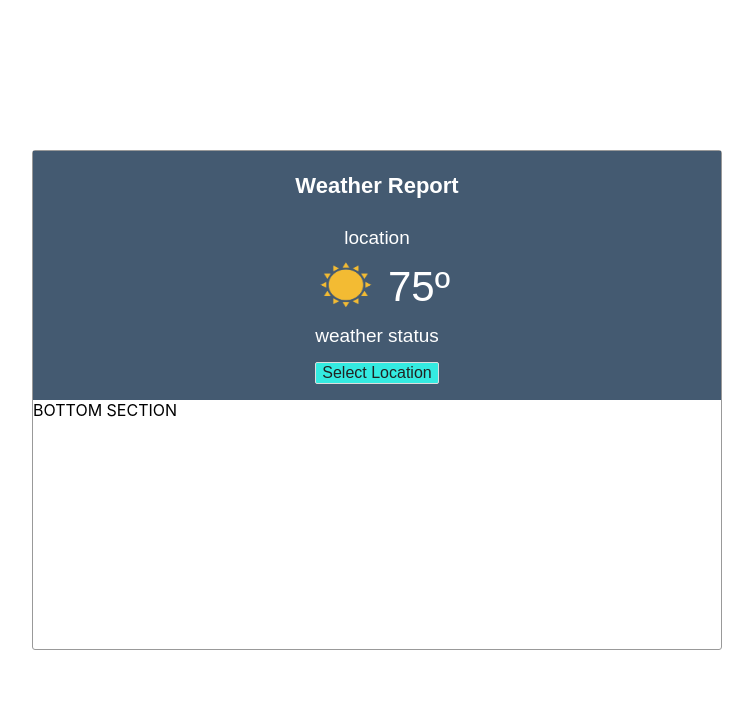
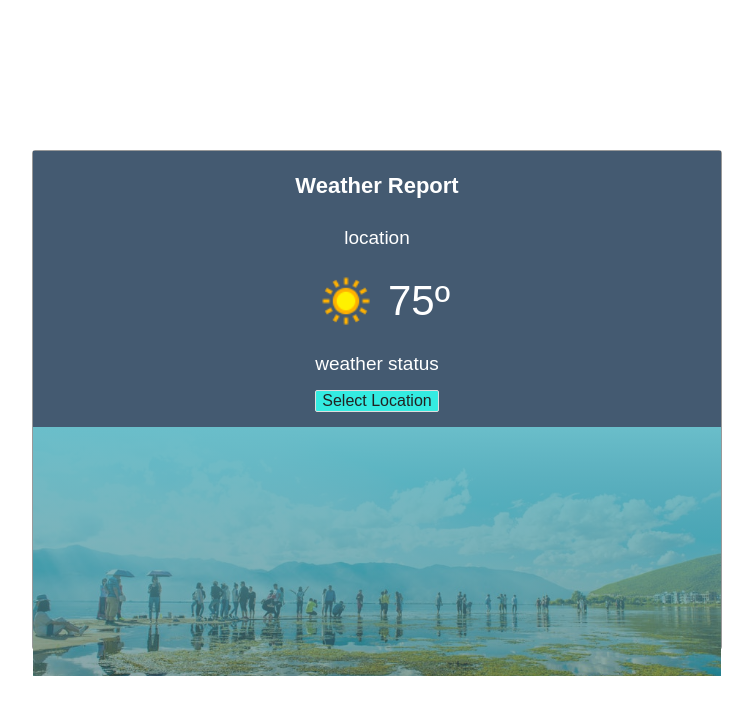
Before and after one commit to dforestell/weather-report, a React (Create React App) app: page / in a window 1280 px wide. Shown: the top 714 px of the page, without its empty margins (263-1016 px from the left). Built offline with nearby package versions, Linux system fonts and the light colour scheme.

Commit message:
add centered and sized background image to the bottom section

```diff
--- a/src/components/bottomSection.jsx
+++ b/src/components/bottomSection.jsx
@@ -1,4 +1,6 @@
 import React from 'react';
+
+import './bottomSection.scss';
 
 export default class BottomSection extends React.Component {
     constructor(props){
@@ -10,7 +12,7 @@ export default class BottomSection extends React.Component {
 
     render(){
         return(
-            <div>BOTTOM SECTION</div>
+            <div className="bottom-container"></div>
         )
     }
 }
--- a/src/components/bottomSection.scss
+++ b/src/components/bottomSection.scss
@@ -0,0 +1,7 @@
+.bottom-container{
+    background: linear-gradient(180deg, #6abeca 0%, rgba(58, 98, 104, 0.57) 100%),
+    url(../resources/images/sunny-weather.jpeg) center no-repeat;
+    height: 100%;
+    width: 100%;
+    background-size: cover;
+}
--- a/src/components/weather.scss
+++ b/src/components/weather.scss
@@ -30,7 +30,7 @@
         justify-content: center;
     }
     .weather-image {
-        height: 2em;
+        height: 3em;
         width: 3em;
         img{
             height: 100%;
```
Also changed, not shown: src/resources/images/sun.png, src/resources/images/sunny-weather.jpeg (added).
